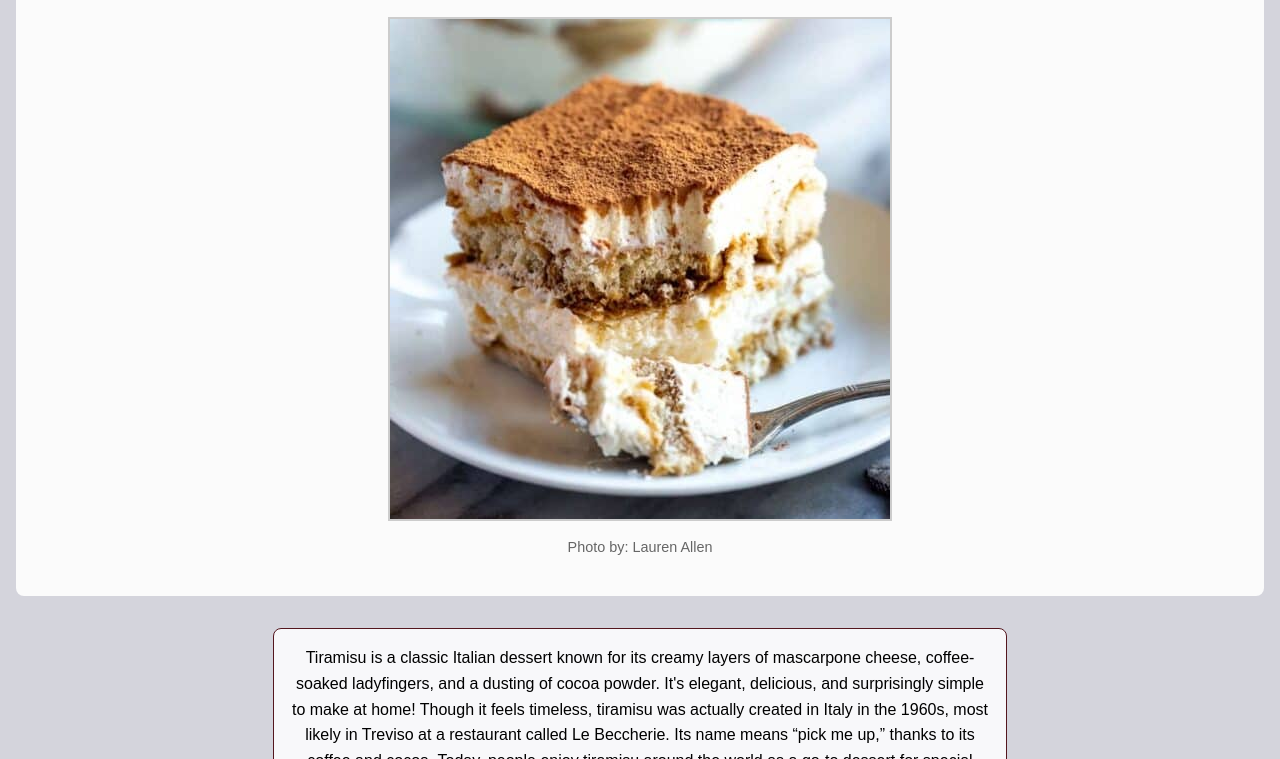
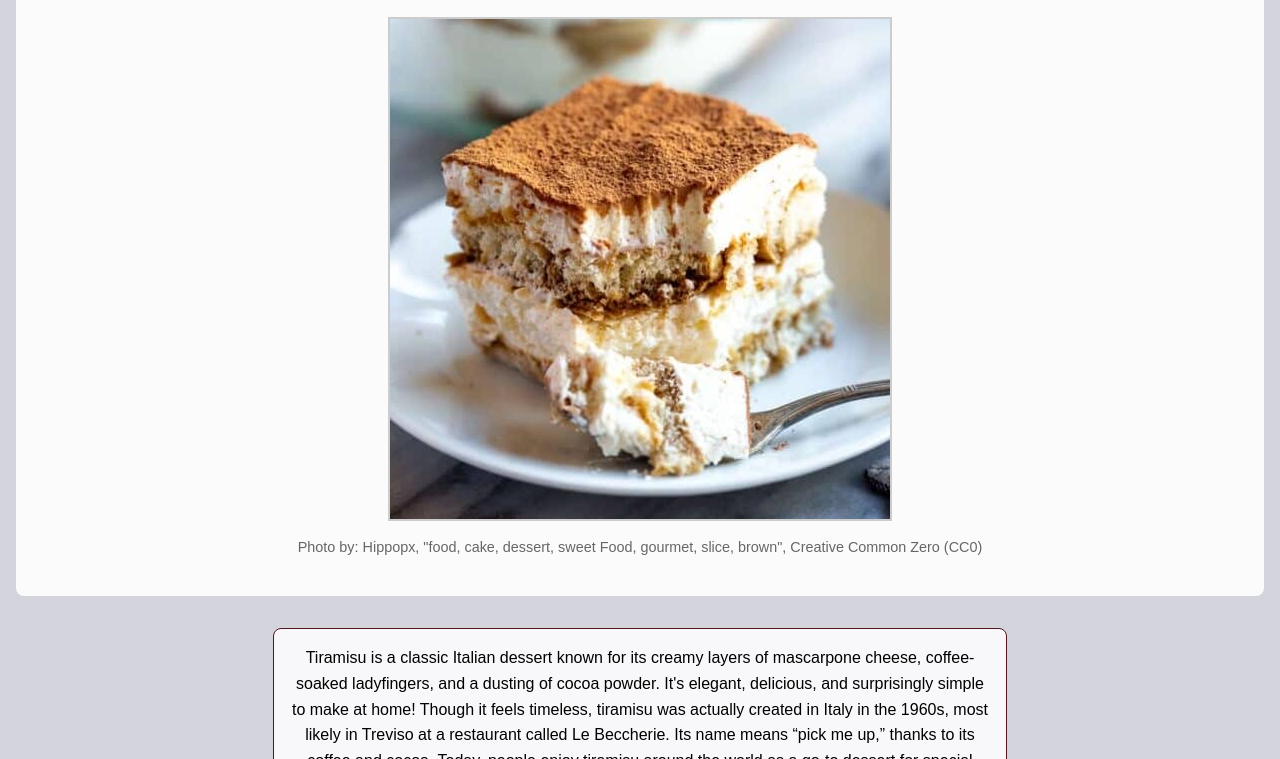
Before and after one commit to yelyaht/CodingAssignment3, a plain HTML site: page index.html in a window 1280 px wide. Shown: the part 341-1100 px from the top of the page. Drawn offline with Linux system fonts and the light colour scheme.

Commit message:
Update index.html

```diff
--- a/index.html
+++ b/index.html
@@ -75,7 +75,7 @@
       </p>
       <figure>
         <img src="image/Tiramisu.jpg" alt="dessert" class="tiramisu">
-        <figcaption>Photo by: Lauren Allen</figcaption>
+        <figcaption>Photo by: Hippopx, "food, cake, dessert, sweet Food, gourmet, slice, brown", Creative Common Zero (CC0)</figcaption>
       </figure>
      </div>
 
```
